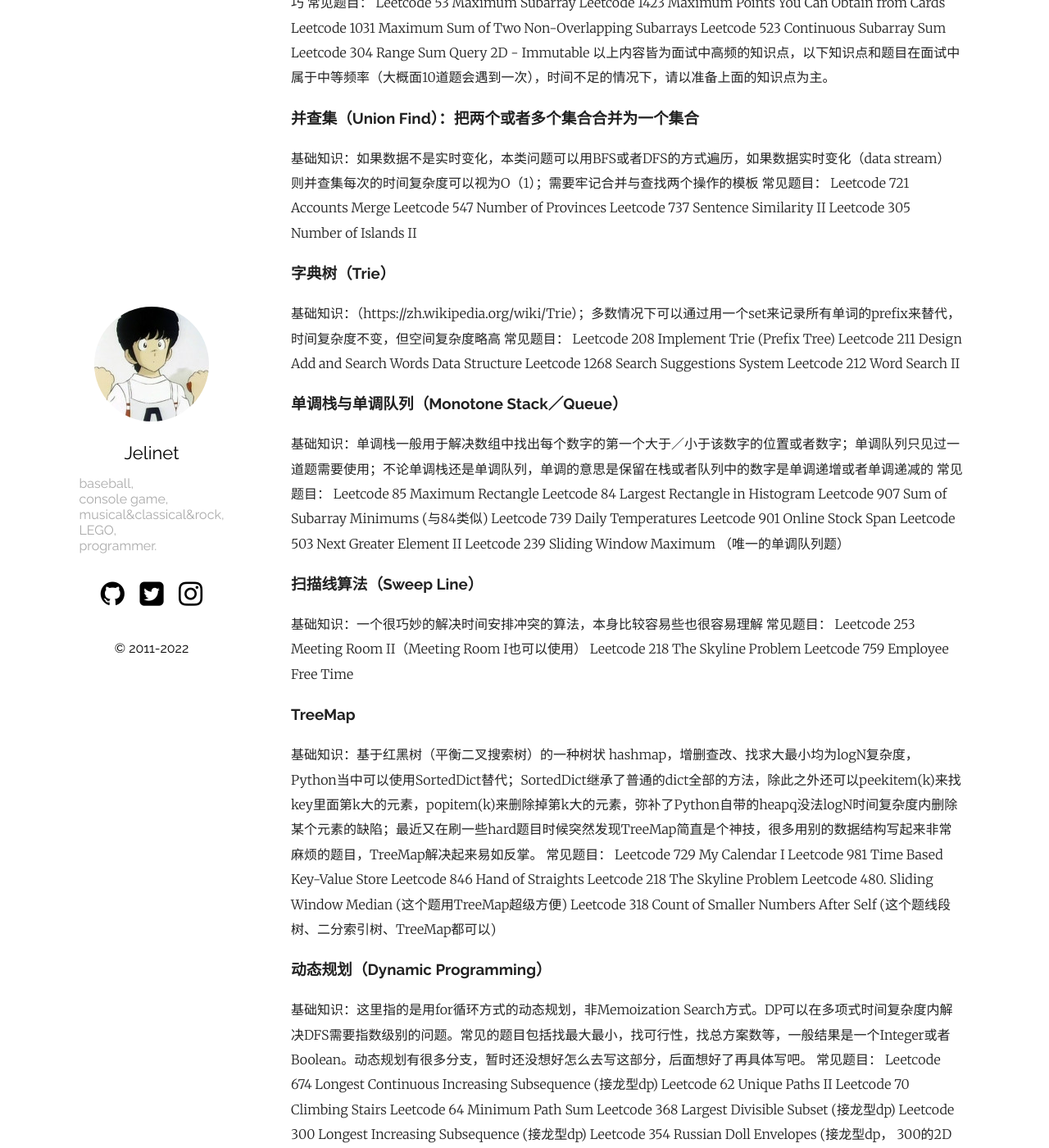
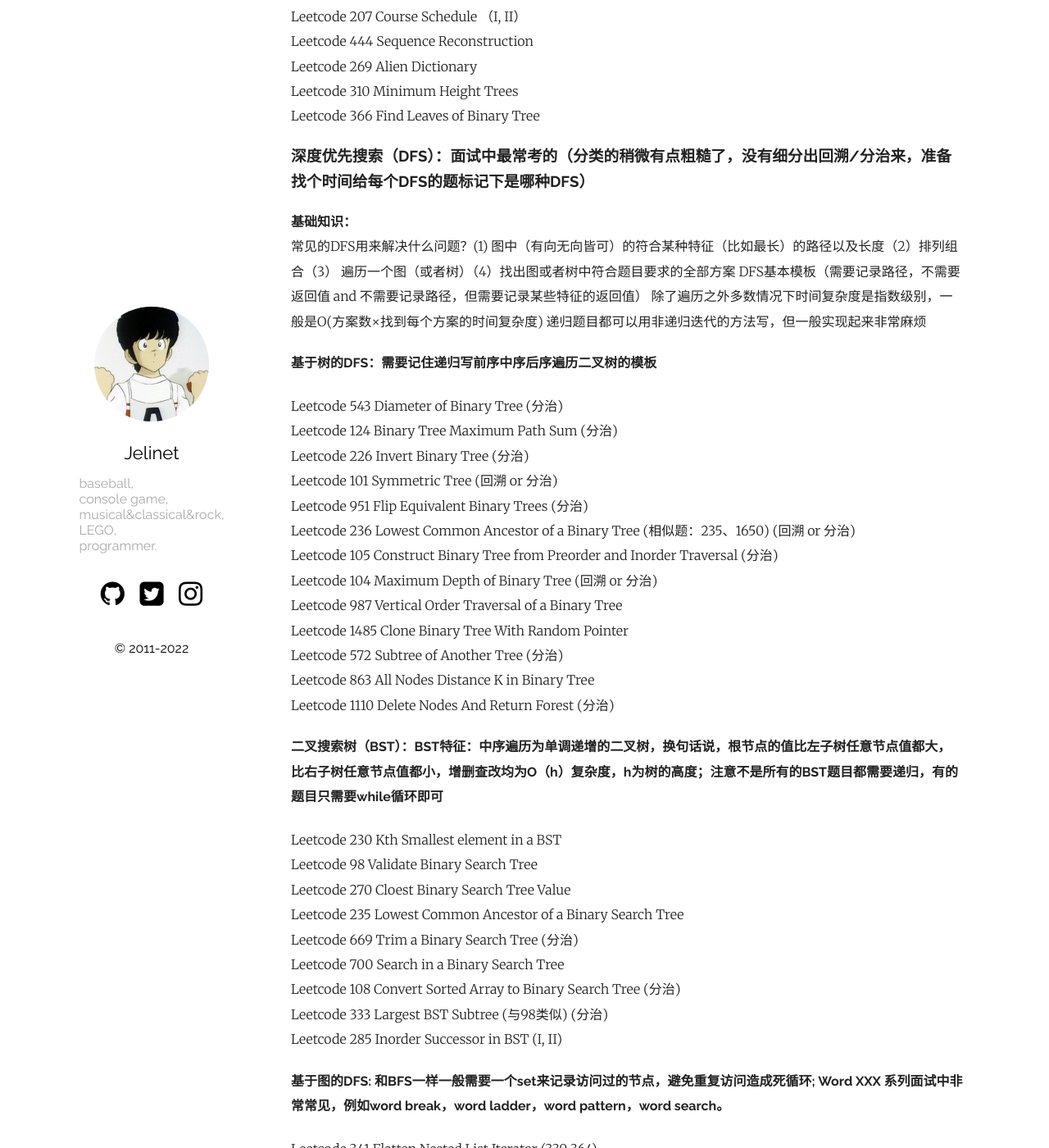
Before and after one commit to jelinet/jelinet.github.io, a Jekyll site: the page built from _posts/2022-08-22-leetcode-leetcode分类.md, in a window 1280 px wide and 1400 px high, scrolled down 5223 px. Shown: the whole window at 82% size. Built offline with Jekyll 4.4.1, drawn with Linux system fonts in a browser that asks for light colours; some of the changed text lies outside the part shown.

Commit message:
格式化leetcode分类

```diff
--- a/_posts/2022-08-22-leetcode-leetcode分类.md
+++ b/_posts/2022-08-22-leetcode-leetcode分类.md
@@ -12,12 +12,12 @@
 
 ### 排序类（Sort）：
 
-基础知识：快速排序（Quick Sort）， 归并排序（Merge Sort）的原理与代码实现。需要能讲明白代码中每一行的目的。快速排序时间复杂度平均状态下O（NlogN），空间复杂度O（1），归并排序最坏情况下时间复杂度O（NlogN），空间复杂度O（N）
+**基础知识：**快速排序（Quick Sort）， 归并排序（Merge Sort）的原理与代码实现。需要能讲明白代码中每一行的目的。快速排序时间复杂度平均状态下O（NlogN），空间复杂度O（1），归并排序最坏情况下时间复杂度O（NlogN），空间复杂度O（N）
 **入门题目：**
 Leetcode 148. Sort List
 Leetcode 56. Merge Intervals
 Leetcode 27. Remove elements
-**进阶题目：**
+**进阶题目： **
 Leetcode 179. Largest Number
 Leetcode 75. Sort Colors
 Leetcode 215. Kth Largest Element （可以用堆的解法替代）
@@ -40,7 +40,7 @@
 
 ### 堆（Heap or Priority Queue）、栈（Stack）、队列（Queue）、哈希表类（Hashmap、Hashset）：
 
-基础知识：各个数据结构的基本原理，增删查改复杂度。
+**基础知识：**各个数据结构的基本原理，增删查改复杂度。
 
 #### Queue题目：
 
@@ -92,7 +92,7 @@
 
 ### 二分法（Binary Search）：
 
-基础知识：二分法是用来解法基本模板，时间复杂度logN；常见的二分法题目可以分为两大类，显式与隐式，即是否能从字面上一眼看出二分法的特点：要查找的数据是否可以分为两部分，前半部分为X，后半部分为O
+**基础知识：**二分法是用来解法基本模板，时间复杂度logN；常见的二分法题目可以分为两大类，显式与隐式，即是否能从字面上一眼看出二分法的特点：要查找的数据是否可以分为两部分，前半部分为X，后半部分为O
 
 #### 显式二分法：
 
@@ -118,7 +118,7 @@
 
 ### 双指针（2 Pointer）：
 
-基础知识：常见双指针算法分为三类，同向（即两个指针都相同一个方向移动），背向（两个指针从相同或者相邻的位置出发，背向移动直到其中一根指针到达边界为止），相向（两个指针从两边出发一起向中间移动直到两个指针相遇）
+**基础知识：**常见双指针算法分为三类，同向（即两个指针都相同一个方向移动），背向（两个指针从相同或者相邻的位置出发，背向移动直到其中一根指针到达边界为止），相向（两个指针从两边出发一起向中间移动直到两个指针相遇）
 
 #### 背向双指针：(基本上全是回文串的题)
 
@@ -153,7 +153,7 @@
 
 ### 宽度优先搜索（BFS）：面试中最常考的
 
-基础知识：
+**基础知识：**
 常见的BFS用来解决什么问题？(1) 简单图（有向无向皆可）的最短路径长度，注意是长度而不是具体的路径（2）拓扑排序 （3） 遍历一个图（或者树）
 BFS基本模板（需要记录层数或者不需要记录层数）
 多数情况下时间复杂度空间复杂度都是O（N+M），N为节点个数，M为边的个数
@@ -190,7 +190,7 @@
 
 ### 深度优先搜索（DFS）：面试中最常考的（分类的稍微有点粗糙了，没有细分出回溯/分治来，准备找个时间给每个DFS的题标记下是哪种DFS）
 
-基础知识：
+**基础知识：**
 常见的DFS用来解决什么问题？(1) 图中（有向无向皆可）的符合某种特征（比如最长）的路径以及长度（2）排列组合（3） 遍历一个图（或者树）（4）找出图或者树中符合题目要求的全部方案
 DFS基本模板（需要记录路径，不需要返回值 and 不需要记录路径，但需要记录某些特征的返回值）
 除了遍历之外多数情况下时间复杂度是指数级别，一般是O(方案数×找到每个方案的时间复杂度)
@@ -269,8 +269,11 @@
 
 ### 前缀和（Prefix Sum）
 
-基础知识：前缀和本质上是在一个list当中，用O（N）的时间提前算好从第0个数字到第i个数字之和，在后续使用中可以在O（1）时间内计算出第i到第j个数字之和，一般很少单独作为一道题出现，而是很多题目中的用到的一个小技巧
-常见题目：
+**基础知识：**
+
+前缀和本质上是在一个list当中，用O（N）的时间提前算好从第0个数字到第i个数字之和，在后续使用中可以在O（1）时间内计算出第i到第j个数字之和，一般很少单独作为一道题出现，而是很多题目中的用到的一个小技巧
+
+**常见题目：**
 Leetcode 53 Maximum Subarray
 Leetcode 1423 Maximum Points You Can Obtain from Cards
 Leetcode 1031 Maximum Sum of Two Non-Overlapping Subarrays
@@ -280,8 +283,11 @@
 
 ### 并查集（Union Find）：把两个或者多个集合合并为一个集合
 
-基础知识：如果数据不是实时变化，本类问题可以用BFS或者DFS的方式遍历，如果数据实时变化（data stream）则并查集每次的时间复杂度可以视为O（1）；需要牢记合并与查找两个操作的模板
-常见题目：
+**基础知识：**
+
+如果数据不是实时变化，本类问题可以用BFS或者DFS的方式遍历，如果数据实时变化（data stream）则并查集每次的时间复杂度可以视为O（1）；需要牢记合并与查找两个操作的模板
+
+**常见题目：**
 Leetcode 721 Accounts Merge
 Leetcode 547 Number of Provinces
 Leetcode 737 Sentence Similarity II
@@ -289,8 +295,8 @@
 
 ### 字典树（Trie）
 
-基础知识：（https://zh.wikipedia.org/wiki/Trie）；多数情况下可以通过用一个set来记录所有单词的prefix来替代，时间复杂度不变，但空间复杂度略高
-常见题目：
+**基础知识：**（https://zh.wikipedia.org/wiki/Trie）；多数情况下可以通过用一个set来记录所有单词的prefix来替代，时间复杂度不变，但空间复杂度略高
+**常见题目：**
 Leetcode 208 Implement Trie (Prefix Tree)
 Leetcode 211 Design Add and Search Words Data Structure
 Leetcode 1268 Search Suggestions System
@@ -298,8 +304,8 @@
 
 ### 单调栈与单调队列（Monotone Stack／Queue）
 
-基础知识：单调栈一般用于解决数组中找出每个数字的第一个大于／小于该数字的位置或者数字；单调队列只见过一道题需要使用；不论单调栈还是单调队列，单调的意思是保留在栈或者队列中的数字是单调递增或者单调递减的
-常见题目：
+**基础知识：**单调栈一般用于解决数组中找出每个数字的第一个大于／小于该数字的位置或者数字；单调队列只见过一道题需要使用；不论单调栈还是单调队列，单调的意思是保留在栈或者队列中的数字是单调递增或者单调递减的
+**常见题目：**
 Leetcode 85 Maximum Rectangle
 Leetcode 84 Largest Rectangle in Histogram
 Leetcode 907 Sum of Subarray Minimums (与84类似)
@@ -310,16 +316,19 @@
 
 ### 扫描线算法（Sweep Line）
 
-基础知识：一个很巧妙的解决时间安排冲突的算法，本身比较容易些也很容易理解
-常见题目：
+**基础知识：**一个很巧妙的解决时间安排冲突的算法，本身比较容易些也很容易理解
+**常见题目：**
 Leetcode 253 Meeting Room II（Meeting Room I也可以使用）
 Leetcode 218 The Skyline Problem
 Leetcode 759 Employee Free Time
 
 ### TreeMap
 
-基础知识：基于红黑树（平衡二叉搜索树）的一种树状 hashmap，增删查改、找求大最小均为logN复杂度，Python当中可以使用SortedDict替代；SortedDict继承了普通的dict全部的方法，除此之外还可以peekitem(k)来找key里面第k大的元素，popitem(k)来删除掉第k大的元素，弥补了Python自带的heapq没法logN时间复杂度内删除某个元素的缺陷；最近又在刷一些hard题目时候突然发现TreeMap简直是个神技，很多用别的数据结构写起来非常麻烦的题目，TreeMap解决起来易如反掌。
-常见题目：
+**基础知识：**
+
+基于红黑树（平衡二叉搜索树）的一种树状 hashmap，增删查改、找求大最小均为logN复杂度，Python当中可以使用SortedDict替代；SortedDict继承了普通的dict全部的方法，除此之外还可以peekitem(k)来找key里面第k大的元素，popitem(k)来删除掉第k大的元素，弥补了Python自带的heapq没法logN时间复杂度内删除某个元素的缺陷；最近又在刷一些hard题目时候突然发现TreeMap简直是个神技，很多用别的数据结构写起来非常麻烦的题目，TreeMap解决起来易如反掌。
+
+**常见题目：**
 Leetcode 729 My Calendar I
 Leetcode 981 Time Based Key-Value Store
 Leetcode 846 Hand of Straights
@@ -329,8 +338,11 @@
 
 ### 动态规划（Dynamic Programming）
 
-基础知识：这里指的是用for循环方式的动态规划，非Memoization Search方式。DP可以在多项式时间复杂度内解决DFS需要指数级别的问题。常见的题目包括找最大最小，找可行性，找总方案数等，一般结果是一个Integer或者Boolean。动态规划有很多分支，暂时还没想好怎么去写这部分，后面想好了再具体写吧。
-常见题目：
+**基础知识：**
+
+这里指的是用for循环方式的动态规划，非Memoization Search方式。DP可以在多项式时间复杂度内解决DFS需要指数级别的问题。常见的题目包括找最大最小，找可行性，找总方案数等，一般结果是一个Integer或者Boolean。动态规划有很多分支，暂时还没想好怎么去写这部分，后面想好了再具体写吧。
+
+**常见题目：**
 Leetcode 674 Longest Continuous Increasing Subsequence (接龙型dp)
 Leetcode 62 Unique Paths II
 Leetcode 70 Climbing Stairs
@@ -344,7 +356,7 @@
 Leetcode 45 Jump Game II
 Leetcode 132 Palindrome Partitioning II
 Leetcode 312 Burst Balloons (区间型dp)
-Leetcode 1143 Longest Common Subsequence (前缀型dp)
+Leetcode 1143 Longest Common Subseque nce (前缀型dp)
 Leetcode 1062 Longest Repeating Substring (dp方法与longest common substring一致)
 Leetcode 718 Maximum Length of Repeated Subarray (和1062本质上一样)
 Leetcode 174 Dungeon Game
```
Also changed, not shown: other parts of _posts/2022-08-22-leetcode-leetcode分类.md (+3 -3 lines).
